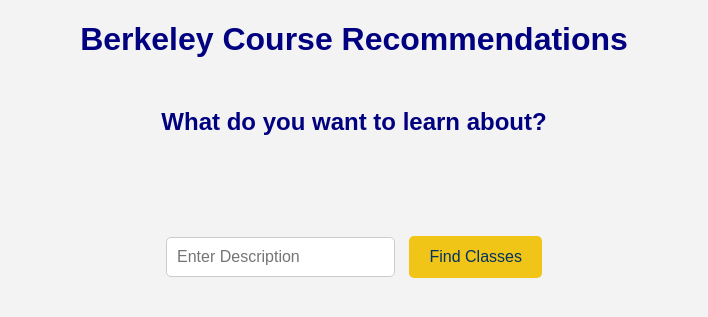
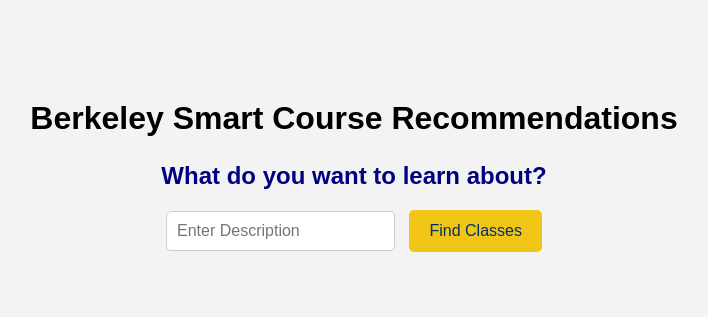
Before and after one commit to elittman27/yeswecan, a Flask app: page / in a window 1280 px wide. Shown: the top 317 px of the page, without its empty margins (286-994 px from the left). Run offline with Flask 3, Linux system fonts and the light colour scheme; parts of the project's set-up code (start-up, migrations or seed data) failed here and were passed over.

Commit message:
Better Spacing for frontend

```diff
--- a/static/styles.css
+++ b/static/styles.css
@@ -8,13 +8,14 @@ body {
 
 form {
     text-align: center;
-    margin-top: 100px;
+    margin-bottom: 50px;
 }
 
 h1 {
     text-align: center;
-    margin-bottom: 50px;
-    color: #000080;
+    margin-top: 100px;
+    margin-bottom: 25px;
+    color: #000000;
 }
 
 h2 {
--- a/templates/index.html
+++ b/templates/index.html
@@ -1,11 +1,11 @@
 <!DOCTYPE html>
 <html>
 <head>
-    <title>Berkeley Course Recommendations</title>
+    <title>Berkeley Smart Course Recommendations</title>
     <link rel="stylesheet" href="{{ url_for('static', filename='styles.css') }}"> <!-- Link to a CSS file for styling -->
 </head>
 <body>
-    <h1>Berkeley Course Recommendations</h1>
+    <h1>Berkeley Smart Course Recommendations</h1>
     <h2>What do you want to learn about?</h2>
     <form action="/process_data" method="post">
         <input type="text" name="userInput" placeholder="Enter Description">
```
